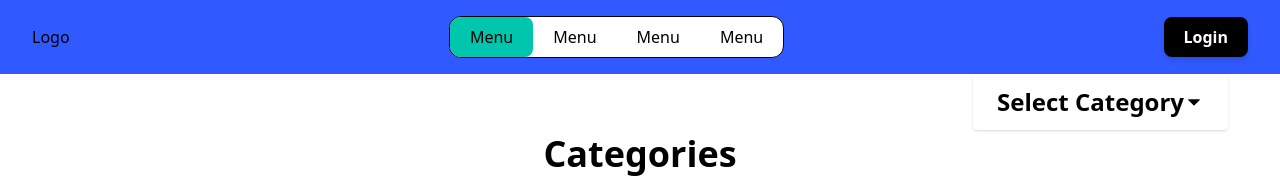
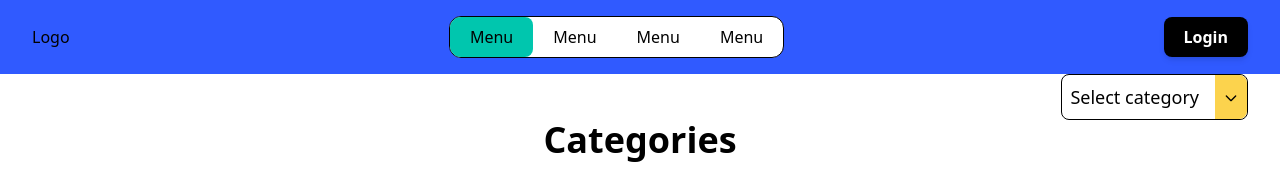
Before and after one commit to jrnesc/chariteazy, a React (Create React App) app in the folder frontend/: page /projects in a window 1280 px wide. Shown: the top 180 px of the page. Built offline with nearby package versions, Linux system fonts and the light colour scheme.

Commit message:
update Dropdown style

```diff
--- a/frontend/src/components/Dropdown.jsx
+++ b/frontend/src/components/Dropdown.jsx
@@ -1,35 +1,28 @@
-
-import React, { useState, createRef } from 'react';
+import React, { useState, createRef } from "react";
 import { createPopper } from "@popperjs/core";
 
-const Dropdown = ({color}) => {
+const Dropdown = () => {
   const [dropdownPopoverShow, setDropdownPopoverShow] = useState(false);
   const btnDropdownRef = createRef();
   const popoverDropdownRef = createRef();
+
   const openDropdownPopover = () => {
     createPopper(btnDropdownRef.current, popoverDropdownRef.current, {
-      placement: "bottom-start"
+      placement: "bottom-start",
     });
     setDropdownPopoverShow(true);
   };
+
   const closeDropdownPopover = () => {
     setDropdownPopoverShow(false);
   };
 
-  let bgColor;
-  color === "white"
-    ? (bgColor = "bg-blueGray-700")
-    : (bgColor = "bg-" + color + "-500");
   return (
     <>
       <div className="flex justify-end">
-        <div className="w-120 px-4">
         <div className="relative inline-flex">
           <button
-              className={
-                "text-3xl font-extrabold text-black sm:text-2xl px-6 py-3 rounded shadow hover:shadow-lg outline-none focus:outline-none mr-1 mb-1 ease-linear transition-all duration-150 " +
-                bgColor
-              }
+            className="relative inline-block text-lg py-2 pl-2 pr-12 rounded border border-black rounded-lg focus:outline-none"
             type="button"
             ref={btnDropdownRef}
             onClick={() => {
@@ -38,65 +31,60 @@ const Dropdown = ({color}) => {
                 : openDropdownPopover();
             }}
           >
-              <div className="flex items-center">
-                <span>
-                  {color === "white" ? "Select Category" : color + " Dropdown"}
-                </span>
-                <span>
-                  <svg width="20" height="20" fill="currentColor" viewBox="0 0 1792 1792" xmlns="http://www.w3.org/2000/svg">
-                    <path d="M1408 704q0 26-19 45l-448 448q-19 19-45 19t-45-19l-448-448q-19-19-19-45t19-45 45-19h896q26 0 45 19t19 45z" />
+            Select category
+            <span className="absolute block h-full w-8 top-0 right-0 rounded-r-lg bg-yellow-300 ml-5">
+              <svg
+                xmlns="http://www.w3.org/2000/svg"
+                className="absolute block h-4 w-4 top-1/3 left-1/4"
+                fill="none"
+                viewBox="0 0 24 24"
+                stroke="currentColor"
+              >
+                <path
+                  strokeLinecap="round"
+                  strokeLinejoin="round"
+                  strokeWidth={2}
+                  d="M19 9l-7 7-7-7"
+                />
               </svg>
             </span>
-
-              </div>
           </button>
           <div
             ref={popoverDropdownRef}
             className={
               (dropdownPopoverShow ? "block " : "hidden ") +
-                (color === "white" ? "bg-white " : bgColor + " ") +
-                "text-base z-50 float-left py-2 list-none text-left rounded shadow-lg mt-1 "
+              "bg-white z-50 py-2 text-left border border-black rounded-lg "
             }
-              style={{ minWidth: "12rem" }}
+            style={{ minWidth: "11.4rem" }}
           >
             <a
               href="#category1"
-                className={
-                  "block block px-4 py-2 text-md font-extrabold text-black sm:text-md hover:bg-gray-100 hover:text-gray-900 dark:text-gray-100 dark:hover:text-white dark:hover:bg-gray-600" +
-                  (color === "white" ? " text-blueGray-700" : "text-white")
-                }
-                onClick={e => e.preventDefault()}
+              className="block block px-4 py-2 text-md hover:bg-gray-100 hover:text-gray-900"
+              onClick={(e) => e.preventDefault()}
             >
               Category 1
             </a>
-              <div className="h-0 my-2 border border-solid border-t-0 border-blueGray-800 opacity-25" />
+            <div className="h-0 my-2 border border-solid border-t-0 border-black opacity-25" />
             <a
               href="#category2"
-                  className={
-                    "block block px-4 py-2 text-md font-extrabold text-black sm:text-md hover:bg-gray-100 hover:text-gray-900 dark:text-gray-100 dark:hover:text-white dark:hover:bg-gray-600" +
-                    (color === "white" ? " text-blueGray-700" : "text-white")
-                  }
-                  onClick={e => e.preventDefault()}
+              className="block block px-4 py-2 text-md hover:bg-gray-100 hover:text-gray-900"
+              onClick={(e) => e.preventDefault()}
             >
               Category 2
             </a>
-              <div className="h-0 my-2 border border-solid border-t-0 border-blueGray-800 opacity-25" />
+            <div className="h-0 my-2 border border-solid border-t-0 border-black opacity-25" />
             <a
               href="#category 3"
-                  className={
-                  "block block px-4 py-2 text-md font-extrabold text-black sm:text-md hover:bg-gray-100 hover:text-gray-900 dark:text-gray-100 dark:hover:text-white dark:hover:bg-gray-600" +
-                  (color === "white" ? " text-blueGray-700" : "text-white")
-                  }
-                  onClick={e => e.preventDefault()}
+              className="block block px-4 py-2 text-md hover:bg-gray-100 hover:text-gray-900"
+              onClick={(e) => e.preventDefault()}
             >
               Category 3
             </a>
           </div>
         </div>
       </div>
-      </div>
     </>
-  )
-}
+  );
+};
 
 export default Dropdown;
```
Lines whose indentation alone changed are shown as unchanged.
